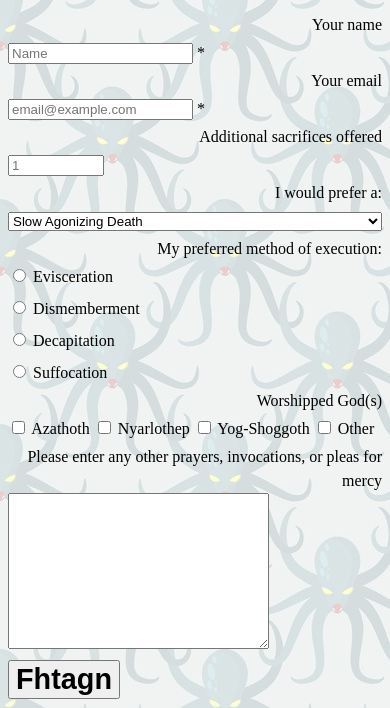
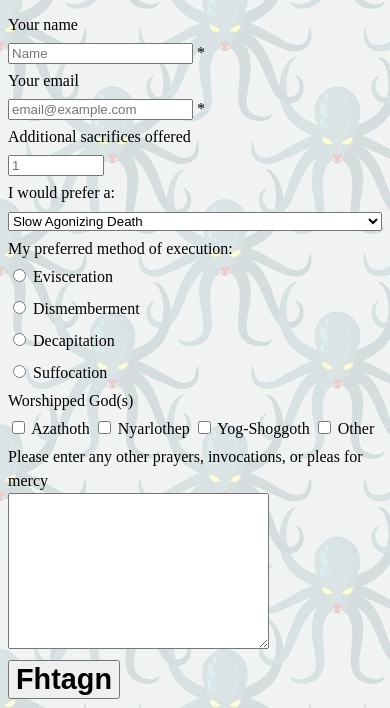
Before and after one commit to chuckadams/fcc-survey, a plain HTML site: page index.html in a window 390 px wide. Shown: the part 192-900 px from the top of the page. Drawn offline with Linux system fonts and the light colour scheme.

Commit message:
add important to media query

```diff
--- a/style.css
+++ b/style.css
@@ -14,7 +14,7 @@ body {
 
     .form-label {
         min-width: 100%;
-        text-align: left;
+        text-align: left !important;
         /*border: 1px solid green;*/
 
     }
```
